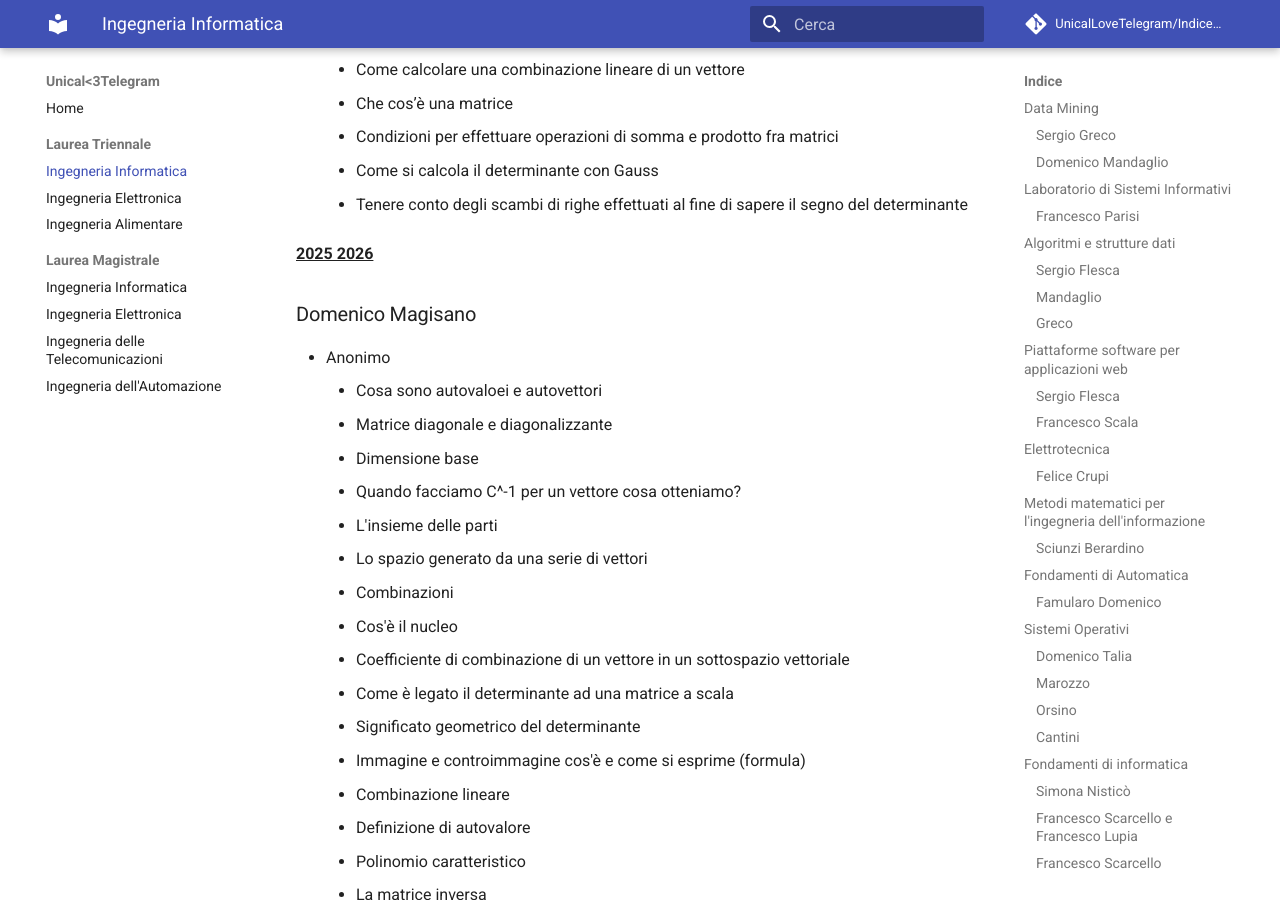
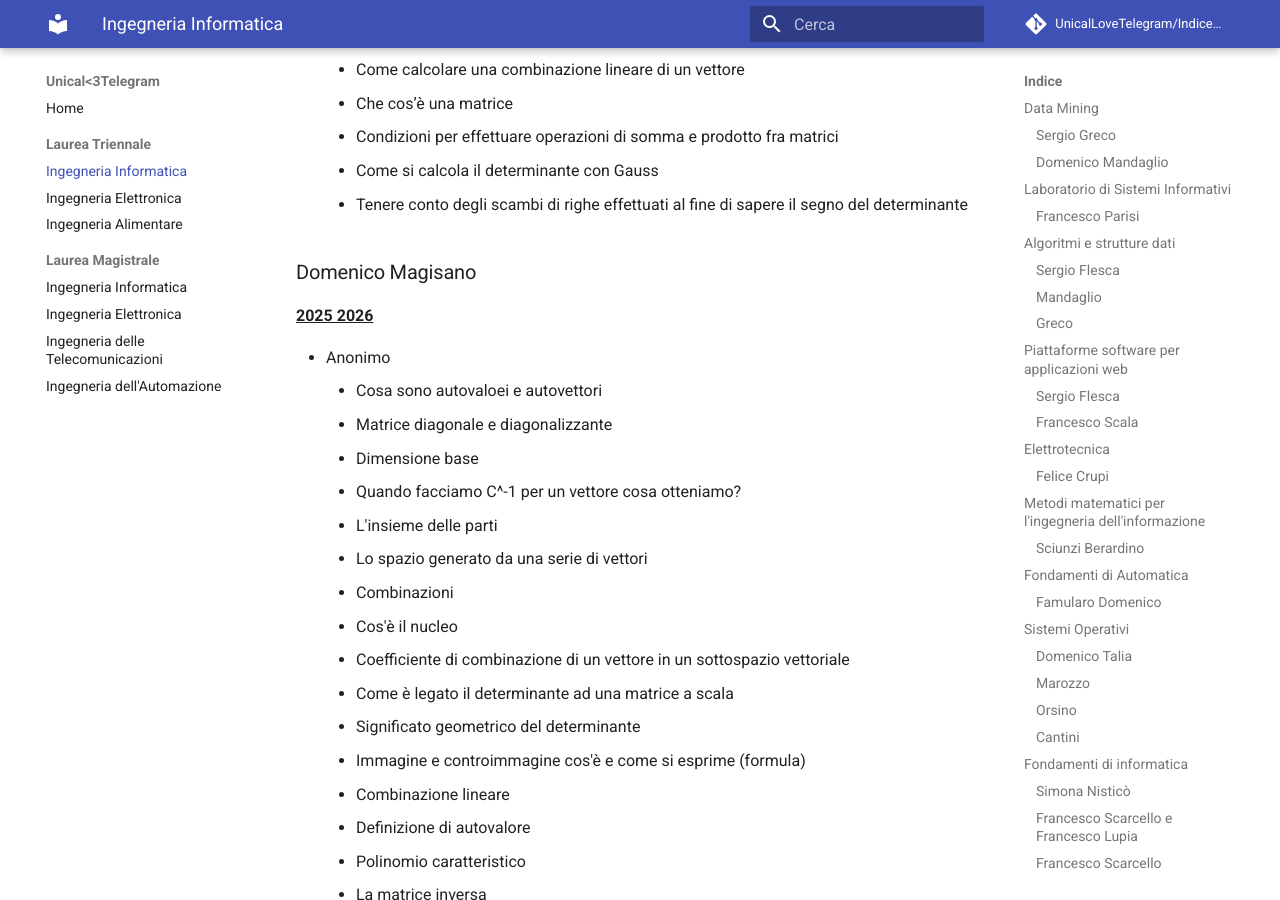
Before and after one commit to UnicalLoveTelegram/IndiceArgomentiOrale, an MkDocs documentation site: the page built from docs/laurea-triennale/ingegneria-informatica.md, in a window 1280 px wide and 900 px high, scrolled down 93154 px. Built offline with MkDocs 1.6.1 and Material for MkDocs 9.7.7, drawn with Linux system fonts in a browser that asks for light colours; comment, search, counter and statistics services are not loaded.

```diff
--- a/docs/laurea-triennale/ingegneria-informatica.md
+++ b/docs/laurea-triennale/ingegneria-informatica.md
@@ -2960,10 +2960,9 @@ malloc(sizeof(int)*(i+1));
     - Come si calcola il determinante con Gauss
     - Tenere conto degli scambi di righe effettuati al fine di sapere il segno del determinante
 
+### Domenico Magisano
 
 **<u>2025 2026</u>**
-
-### Domenico Magisano
 
 - Anonimo
     - Cosa sono autovaloei e autovettori
```
